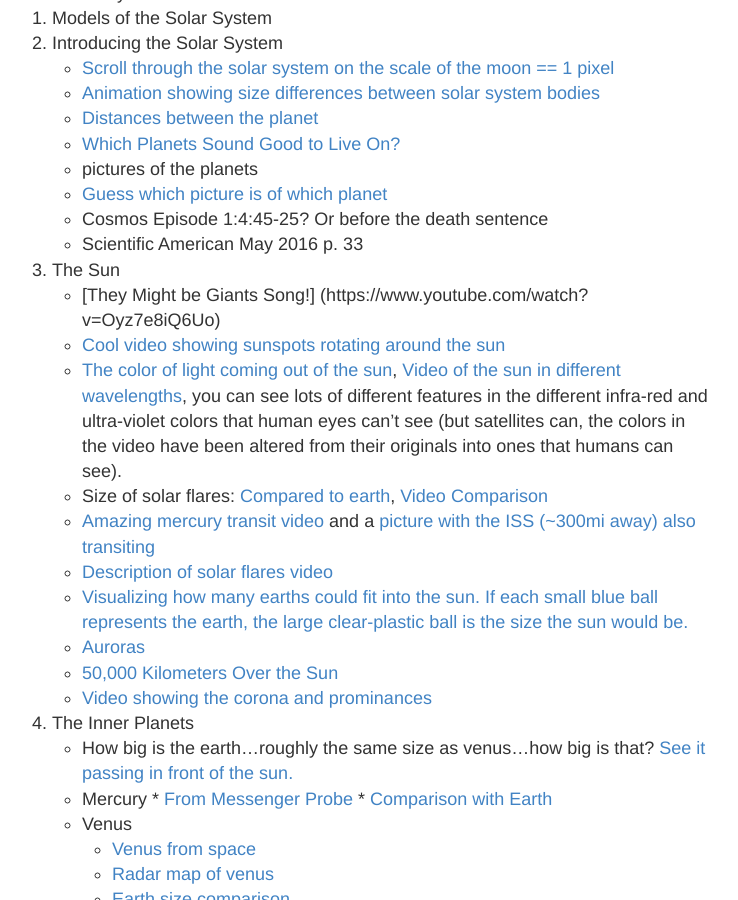
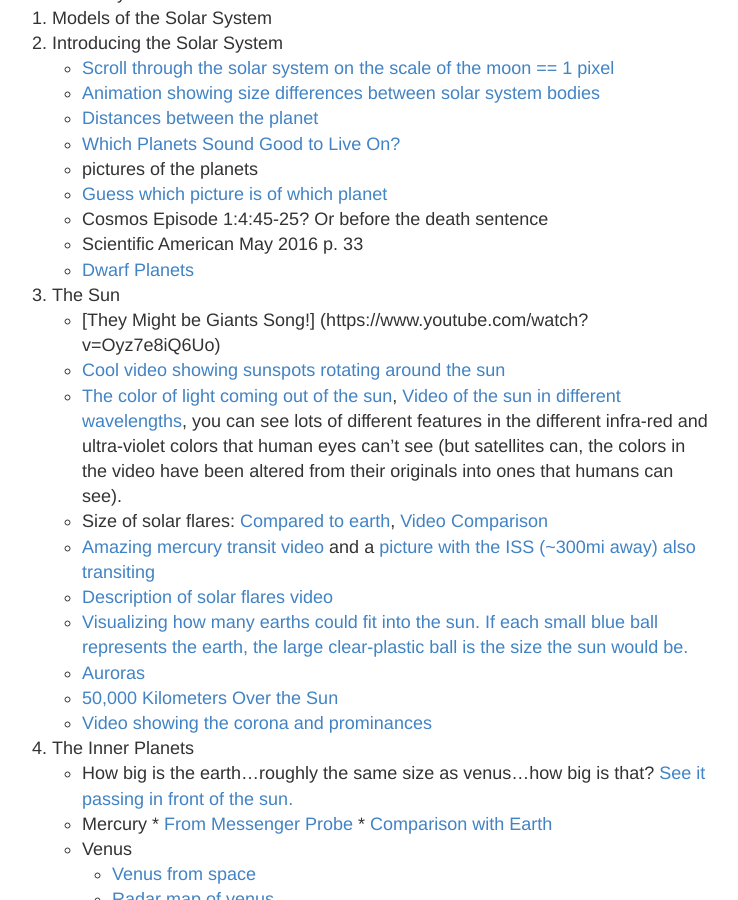
Before and after one commit to ctkstl/earth_science, a Jekyll site: the page built from resources.md, in a window 1280 px wide and 900 px high, scrolled down 8873 px. Shown: the whole window, without its empty margins (288-1026 px from the left). Built offline with Jekyll 4.4.1, drawn with Linux system fonts in a browser that asks for light colours.

Commit message:
dwarf planet

```diff
--- a/resources.md
+++ b/resources.md
@@ -279,6 +279,7 @@ permalink: /resources/
         *    [Guess which picture is of which planet](http://www.planetary.org/blogs/emily-lakdawalla/2015/09300800-the-solar-system-at-1-km.html)
         *    Cosmos Episode 1:4:45-25?  Or before the death sentence
         *    Scientific American May 2016 p. 33
+        *    [Dwarf Planets](https://www.space.com/18584-dwarf-planets-solar-system-infographic.html)
     3.  The Sun
         *    [They Might be Giants Song!] (https://www.youtube.com/watch?v=Oyz7e8iQ6Uo)
         *    [Cool video showing sunspots rotating around the sun](http://apod.nasa.gov/apod/ap150629.html)
```
